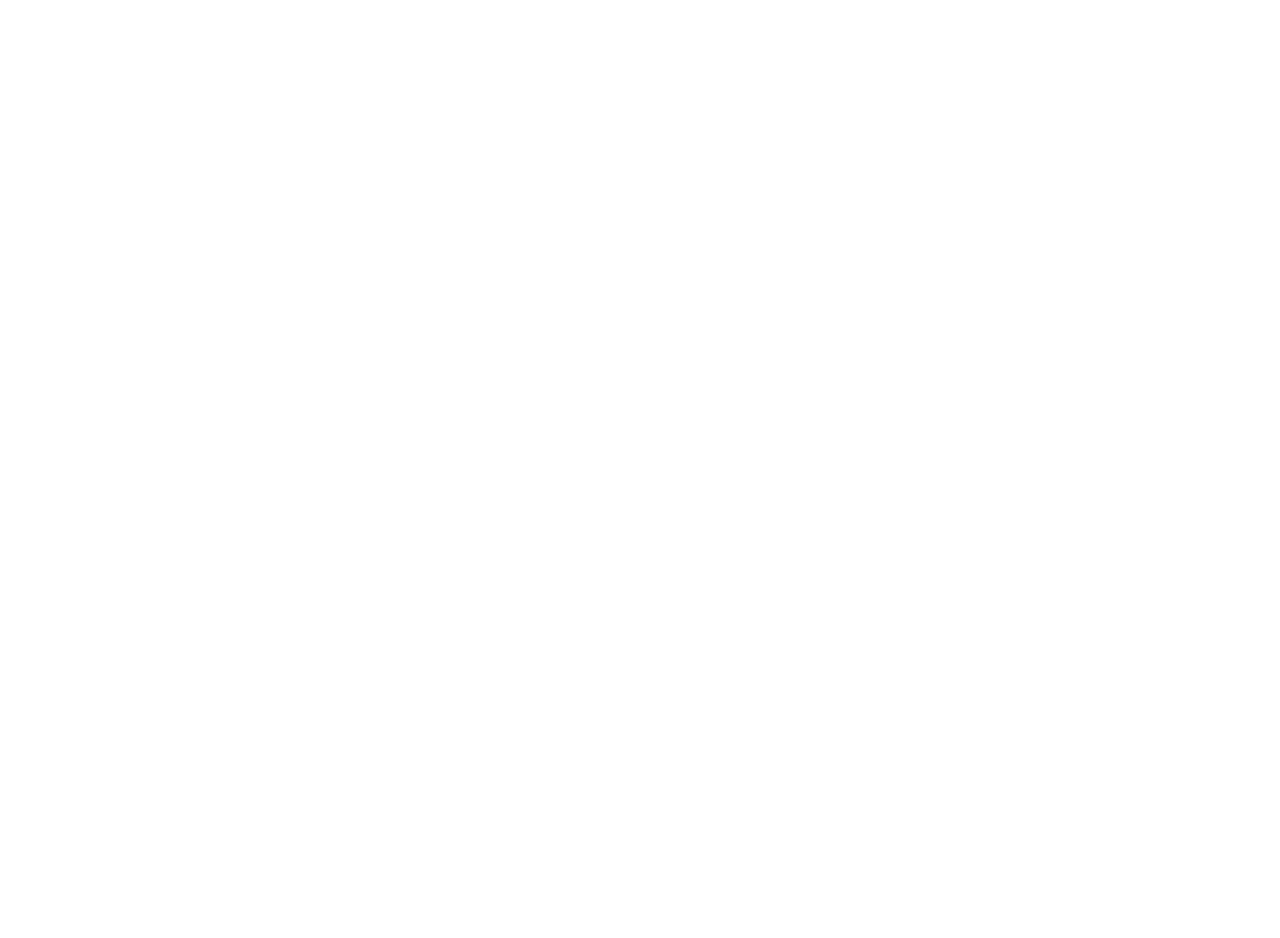
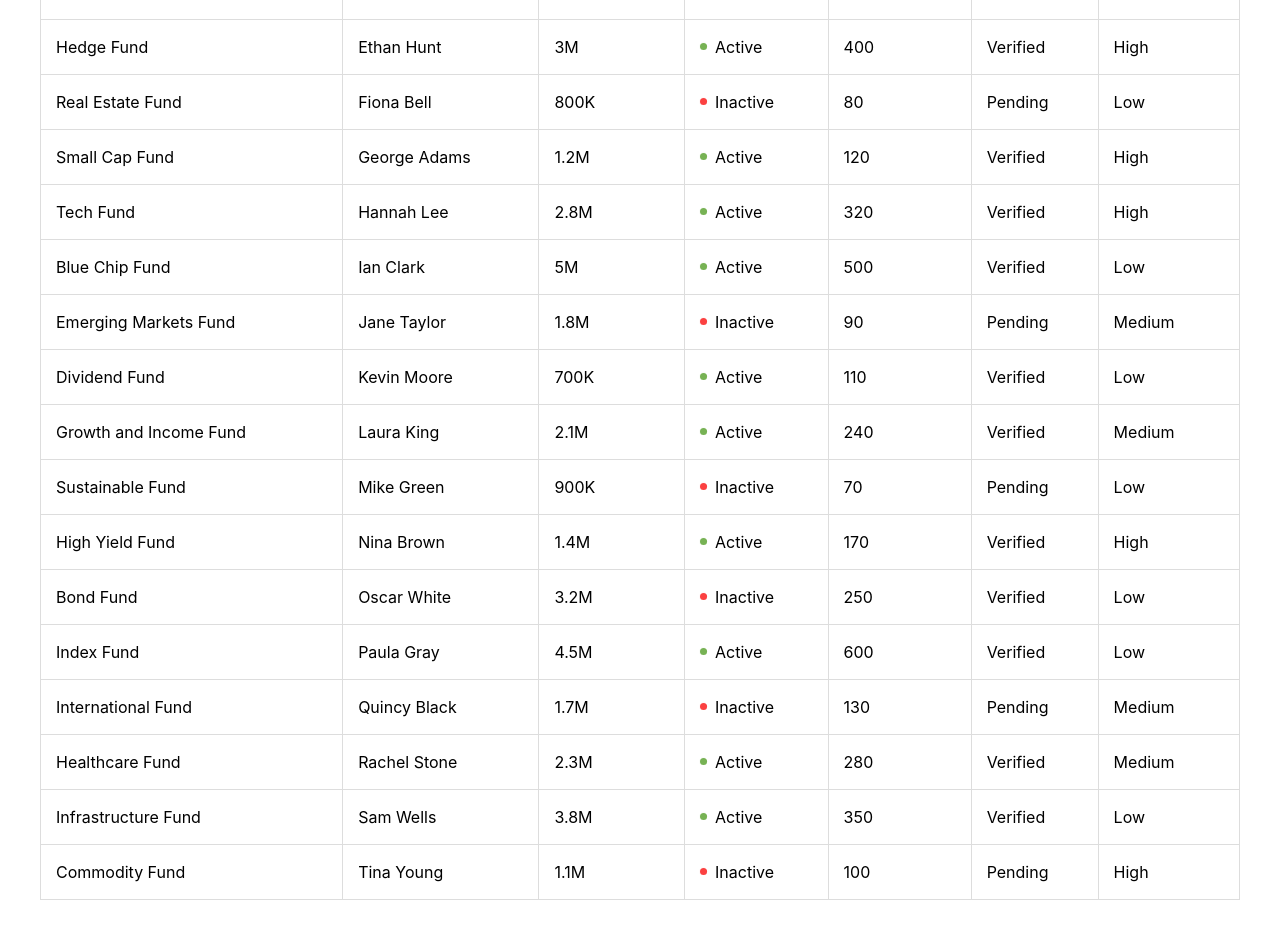
Before and after one commit to heiicha/hypotanius-homework-helper, a React (Vite) app: page /dashboard in a window 1280 px wide. Shown: the part 540-1478 px from the top of the page. Before the commit the page ends 800 px from the top, so only its background shows below. Built offline with nearby package versions, Linux system fonts and the light colour scheme.

Commit message:
minor: added more test data

```diff
--- a/src/components/Dashboard.jsx
+++ b/src/components/Dashboard.jsx
@@ -39,6 +39,176 @@
     investors: 300,
     KYC: "Verified",
     risk: "Low",
+  },
+  {
+    id: 4,
+    name: "Balanced Fund",
+    manager: "Diana Prince",
+    AUM: "1.5M",
+    status: "Active",
+    investors: 150,
+    KYC: "Verified",
+    risk: "Medium",
+  },
+  {
+    id: 5,
+    name: "Hedge Fund",
+    manager: "Ethan Hunt",
+    AUM: "3M",
+    status: "Active",
+    investors: 400,
+    KYC: "Verified",
+    risk: "High",
+  },
+  {
+    id: 6,
+    name: "Real Estate Fund",
+    manager: "Fiona Bell",
+    AUM: "800K",
+    status: "Inactive",
+    investors: 80,
+    KYC: "Pending",
+    risk: "Low",
+  },
+  {
+    id: 7,
+    name: "Small Cap Fund",
+    manager: "George Adams",
+    AUM: "1.2M",
+    status: "Active",
+    investors: 120,
+    KYC: "Verified",
+    risk: "High",
+  },
+  {
+    id: 8,
+    name: "Tech Fund",
+    manager: "Hannah Lee",
+    AUM: "2.8M",
+    status: "Active",
+    investors: 320,
+    KYC: "Verified",
+    risk: "High",
+  },
+  {
+    id: 9,
+    name: "Blue Chip Fund",
+    manager: "Ian Clark",
+    AUM: "5M",
+    status: "Active",
+    investors: 500,
+    KYC: "Verified",
+    risk: "Low",
+  },
+  {
+    id: 10,
+    name: "Emerging Markets Fund",
+    manager: "Jane Taylor",
+    AUM: "1.8M",
+    status: "Inactive",
+    investors: 90,
+    KYC: "Pending",
+    risk: "Medium",
+  },
+  {
+    id: 11,
+    name: "Dividend Fund",
+    manager: "Kevin Moore",
+    AUM: "700K",
+    status: "Active",
+    investors: 110,
+    KYC: "Verified",
+    risk: "Low",
+  },
+  {
+    id: 12,
+    name: "Growth and Income Fund",
+    manager: "Laura King",
+    AUM: "2.1M",
+    status: "Active",
+    investors: 240,
+    KYC: "Verified",
+    risk: "Medium",
+  },
+  {
+    id: 13,
+    name: "Sustainable Fund",
+    manager: "Mike Green",
+    AUM: "900K",
+    status: "Inactive",
+    investors: 70,
+    KYC: "Pending",
+    risk: "Low",
+  },
+  {
+    id: 14,
+    name: "High Yield Fund",
+    manager: "Nina Brown",
+    AUM: "1.4M",
+    status: "Active",
+    investors: 170,
+    KYC: "Verified",
+    risk: "High",
+  },
+  {
+    id: 15,
+    name: "Bond Fund",
+    manager: "Oscar White",
+    AUM: "3.2M",
+    status: "Inactive",
+    investors: 250,
+    KYC: "Verified",
+    risk: "Low",
+  },
+  {
+    id: 16,
+    name: "Index Fund",
+    manager: "Paula Gray",
+    AUM: "4.5M",
+    status: "Active",
+    investors: 600,
+    KYC: "Verified",
+    risk: "Low",
+  },
+  {
+    id: 17,
+    name: "International Fund",
+    manager: "Quincy Black",
+    AUM: "1.7M",
+    status: "Inactive",
+    investors: 130,
+    KYC: "Pending",
+    risk: "Medium",
+  },
+  {
+    id: 18,
+    name: "Healthcare Fund",
+    manager: "Rachel Stone",
+    AUM: "2.3M",
+    status: "Active",
+    investors: 280,
+    KYC: "Verified",
+    risk: "Medium",
+  },
+  {
+    id: 19,
+    name: "Infrastructure Fund",
+    manager: "Sam Wells",
+    AUM: "3.8M",
+    status: "Active",
+    investors: 350,
+    KYC: "Verified",
+    risk: "Low",
+  },
+  {
+    id: 20,
+    name: "Commodity Fund",
+    manager: "Tina Young",
+    AUM: "1.1M",
+    status: "Inactive",
+    investors: 100,
+    KYC: "Pending",
+    risk: "High",
   },
 ];
 
```
